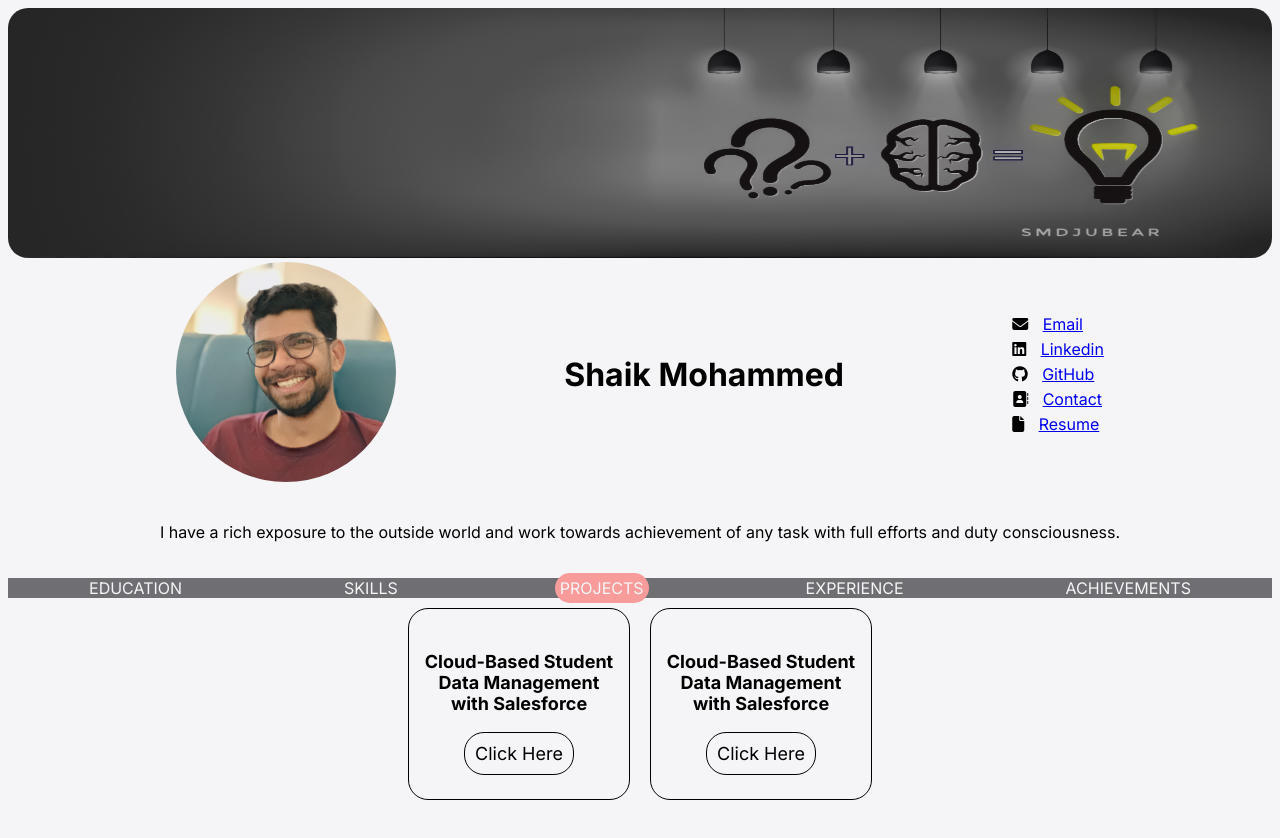
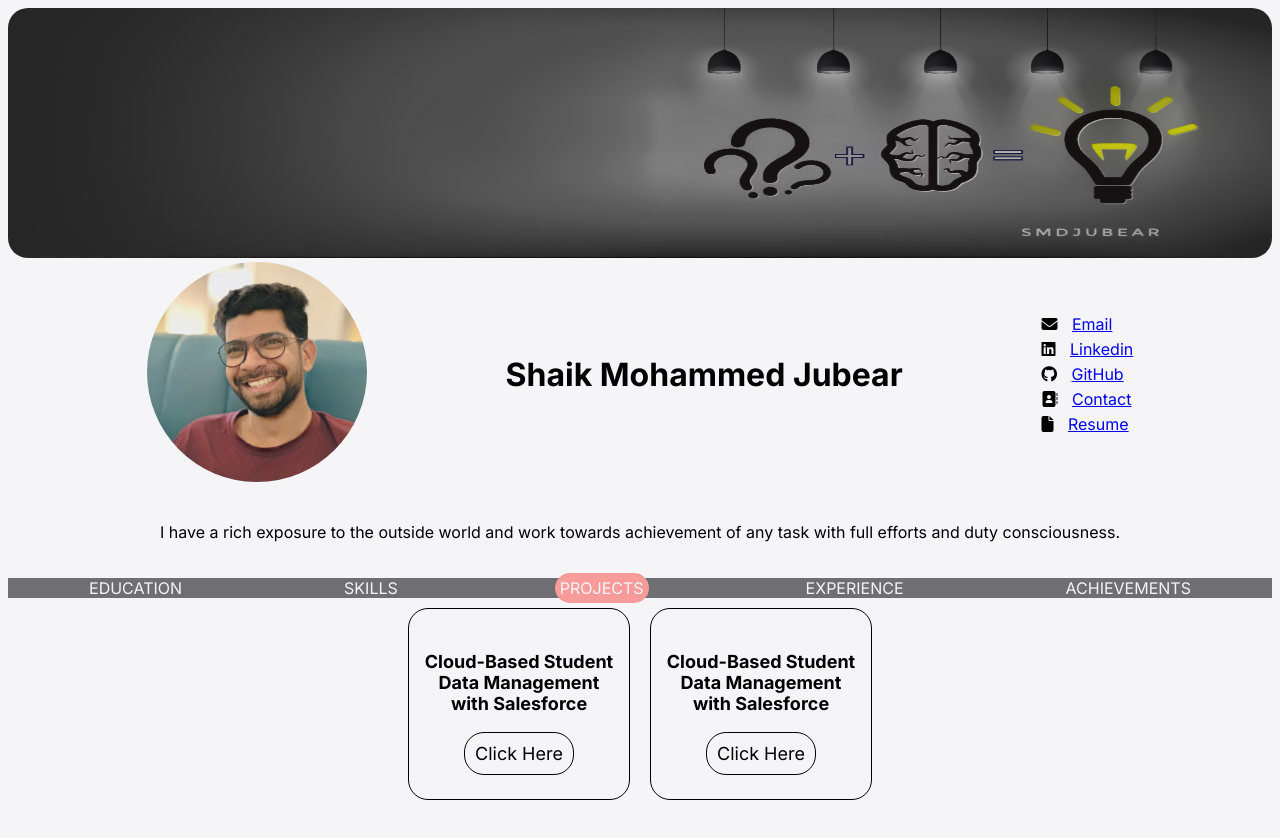
Before and after one commit to smdjubear/portfolio, a plain HTML site: page index.html in a window 1280 px wide. Shown: the top 838 px of the page. Drawn offline with Linux system fonts and the light colour scheme.

Commit message:
updated portfolio

```diff
--- a/index.html
+++ b/index.html
@@ -30,7 +30,7 @@
         <img src="/Img/logo.jpg" alt="logo" />
       </div>
       <div class="profile-info">
-        <h1>Shaik Mohammed</h1>
+        <h1>Shaik Mohammed Jubear</h1>
       </div>
       <div class="profile-social">
         <div>
```
